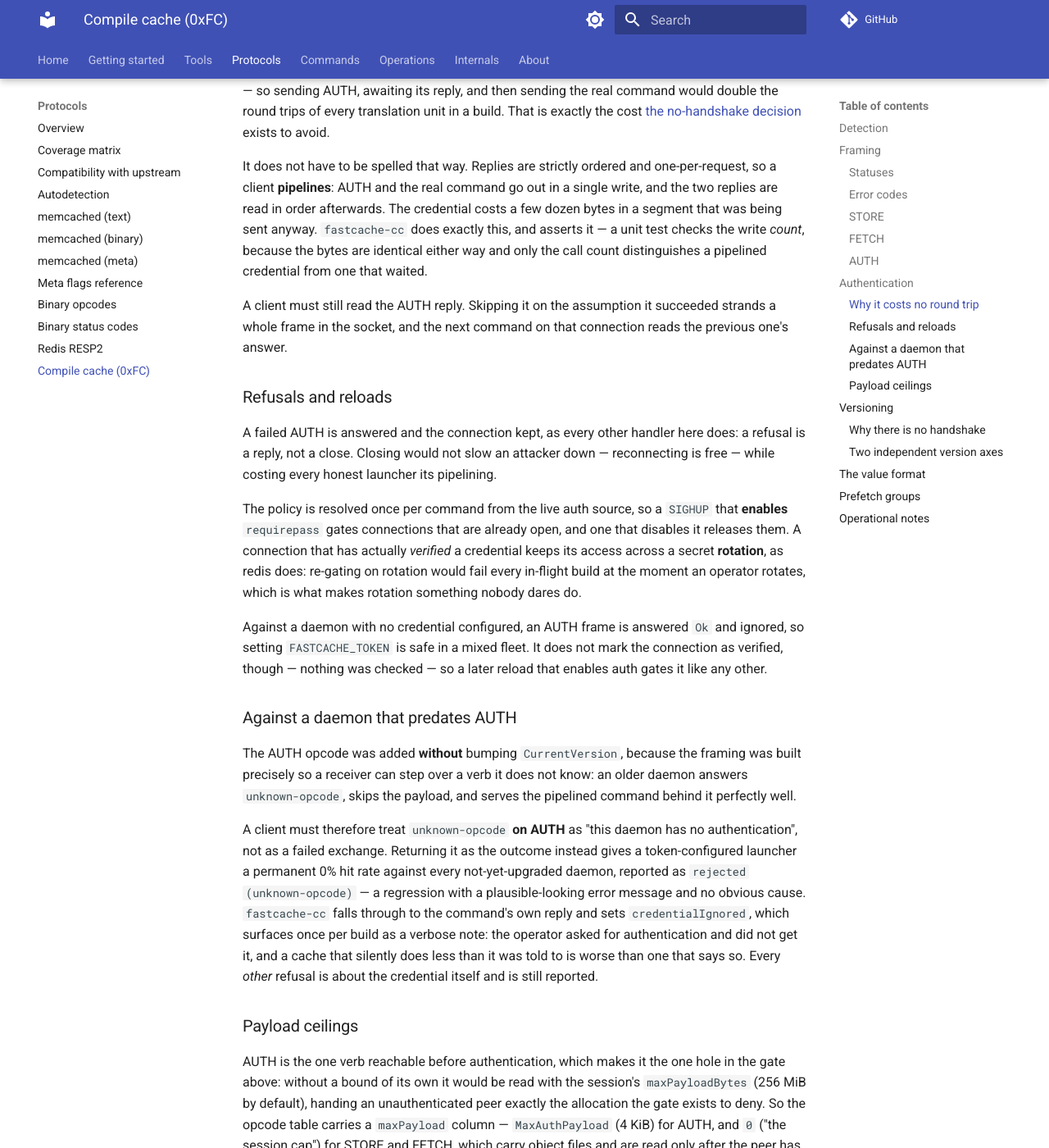
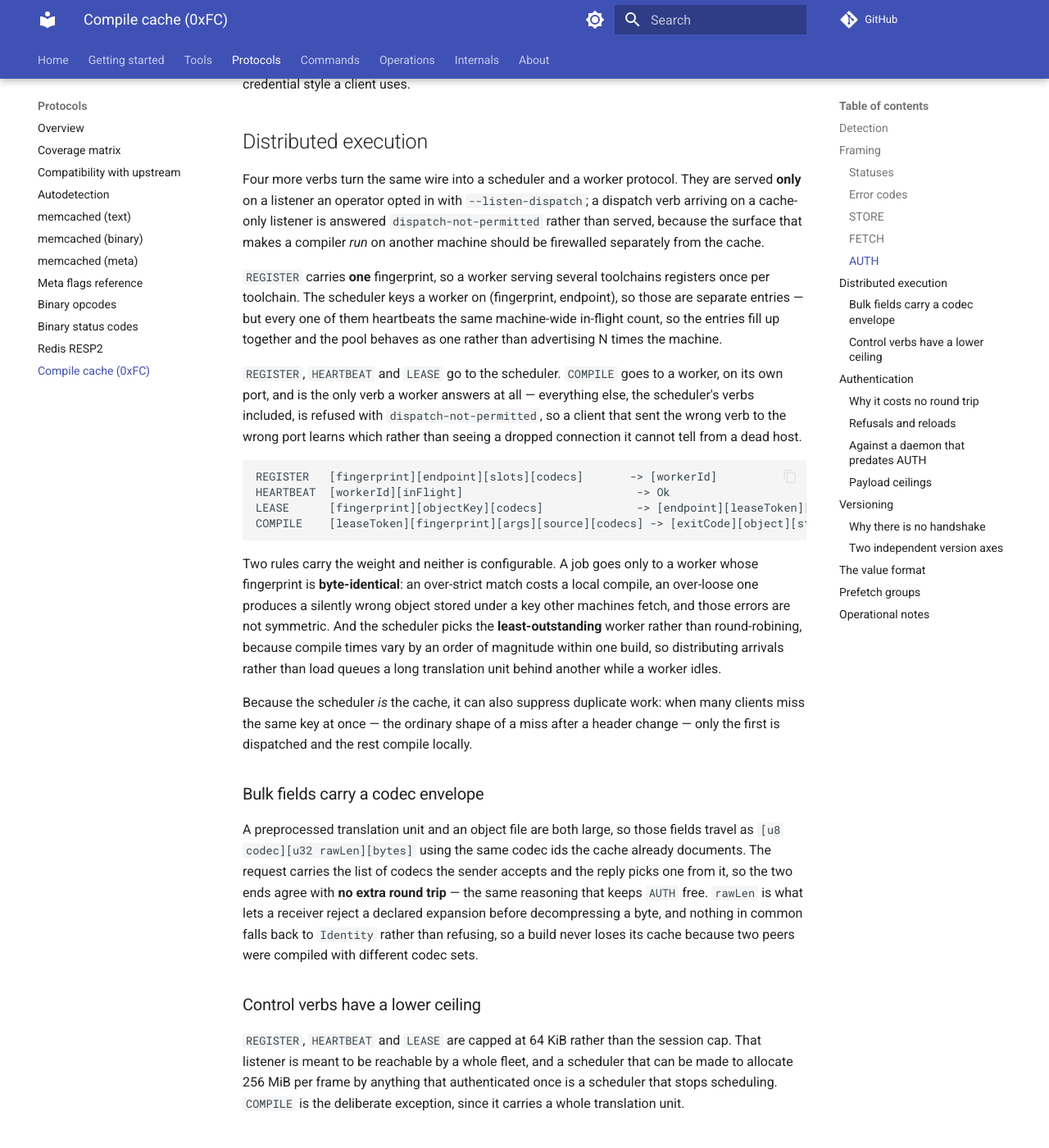
Before and after one commit to LASTRADA-Software/fastcached, an MkDocs documentation site: the page built from docs/protocols/compile-cache.md, in a window 1280 px wide and 1400 px high, scrolled down 3509 px. Shown: the whole window at 82% size. Built offline with MkDocs 1.6.1 and Material for MkDocs 9.7.7, drawn with Linux system fonts in a browser that asks for light colours; comment, search, counter and statistics services are not loaded; some of the changed text lies outside the part shown.

Commit message:
fastcache-compile-node: register every toolchain, and document the feature
--toolchain is documented as repeatable and the job runner honours all of
them, but registration announced `toolchains.begin()->first` -- ONE, and
which one depended on where two hex digests happened to sort in a map. A
worker configured with g++ and clang++ therefore served exactly one of
them; the scheduler never heard about the other, so every job for it fell
back to a local compile with nothing anywhere reporting a reason.

REGISTER carries one fingerprint, so the fix is one registrar per
toolchain. That looks like advertising N times this machine's capacity
and is not: every entry heartbeats the same machine-wide in-flight count,
so once the worker is busy all of its entries report themselves busy
together and the scheduler stops picking any of them. The pool behaves as
one because the number reported describes the machine, not the entry.

The loop counts rather than short-circuits -- one toolchain the scheduler
refuses must not stop the others being announced -- and says "N of M", so
a partial registration is visible rather than being reported as success.

Found while writing the docs, which is the other half of this commit.
Distributed compilation had no documentation at all, which makes it
unusable regardless of how well it works: a tools page covering the
three-process layout, --advertise (the flag whose misconfiguration
presents as "every machine but one falls back"), what a worker refuses to
do and why, socket activation, and the limitations worth knowing before
adopting it -- preprocessing does not distribute, -g embeds the worker's
scratch path, remote diagnostics are not shown. The protocol page gains
the four dispatch verbs, the seven new error codes and the codec
envelope. Every opcode, error value and payload shape in it was checked
against the wire header rather than written from memory; the REGISTER
line was wrong on the first pass, which is how the defect above surfaced.

ResolveToolchains is extracted from main because the addition pushed it
over the cognitive-complexity limit -- and it reads better alone anyway,
being the one part of startup that runs an external process and can take
seconds.

Signed-off-by: Christian Parpart <christian@parpart.family>

````diff
--- a/docs/protocols/compile-cache.md
+++ b/docs/protocols/compile-cache.md
@@ -59,6 +59,10 @@ Which statuses an op may be answered with is table data, not convention:
 | STORE | Ok, Error |
 | FETCH | Ok, Miss, Error |
 | AUTH | Ok, Error |
+| REGISTER | Ok, Error |
+| HEARTBEAT | Ok, Error |
+| LEASE | Ok, Error |
+| COMPILE | Ok, Error |
 
 A miss and a refusal being distinct is the point. When both were the byte `0x00`,
 a client the daemon could not serve saw an endlessly cold cache and no
@@ -76,6 +80,13 @@ diagnostic — the build merely got slower, forever, with nothing to show for it
 | `0x06` | canonicalization-failed | A text region's paths could not be canonicalized. |
 | `0x07` | storage-write-failed | The cache engine refused the write. |
 | `0x08` | unauthenticated | A credential is required and has not been accepted on this connection. |
+| `0x09` | no-worker | No registered worker matches the requested toolchain. |
+| `0x0a` | no-capacity | Every matching worker is at its slot limit. |
+| `0x0b` | already-in-flight | Another client is already compiling this key. |
+| `0x0c` | dispatch-not-permitted | This listener does not serve distributed execution. |
+| `0x0d` | unknown-lease | The lease token is unknown or has expired. |
+| `0x0e` | fingerprint-mismatch | The worker does not serve the toolchain the job names. |
+| `0x0f` | unsupported-codec | No codec in common with what the request offered. |
 
 ### STORE
 
@@ -105,6 +116,66 @@ client localizes it to its own layout.
 An empty `username` asks to be verified against the secret alone — the redis
 `requirepass` form, and the usual one. The field is always present so the frame
 arity does not depend on which credential style a client uses.
+
+## Distributed execution
+
+Four more verbs turn the same wire into a scheduler and a worker protocol. They
+are served **only** on a listener an operator opted in with `--listen-dispatch`;
+a dispatch verb arriving on a cache-only listener is answered
+`dispatch-not-permitted` rather than served, because the surface that makes a
+compiler *run* on another machine should be firewalled separately from the cache.
+
+`REGISTER` carries **one** fingerprint, so a worker serving several toolchains
+registers once per toolchain. The scheduler keys a worker on
+(fingerprint, endpoint), so those are separate entries — but every one of them
+heartbeats the same machine-wide in-flight count, so the entries fill up together
+and the pool behaves as one rather than advertising N times the machine.
+
+`REGISTER`, `HEARTBEAT` and `LEASE` go to the scheduler. `COMPILE` goes to a
+worker, on its own port, and is the only verb a worker answers at all —
+everything else, the scheduler's verbs included, is refused with
+`dispatch-not-permitted`, so a client that sent the wrong verb to the wrong port
+learns which rather than seeing a dropped connection it cannot tell from a dead
+host.
+
+```
+REGISTER   [fingerprint][endpoint][slots][codecs]       -> [workerId]
+HEARTBEAT  [workerId][inFlight]                          -> Ok
+LEASE      [fingerprint][objectKey][codecs]              -> [endpoint][leaseToken][workerCodecs]
+COMPILE    [leaseToken][fingerprint][args][source][codecs] -> [exitCode][object][stdout][stderr]
+```
+
+Two rules carry the weight and neither is configurable. A job goes only to a
+worker whose fingerprint is **byte-identical**: an over-strict match costs a
+local compile, an over-loose one produces a silently wrong object stored under a
+key other machines fetch, and those errors are not symmetric. And the scheduler
+picks the **least-outstanding** worker rather than round-robining, because
+compile times vary by an order of magnitude within one build, so distributing
+arrivals rather than load queues a long translation unit behind another while a
+worker idles.
+
+Because the scheduler *is* the cache, it can also suppress duplicate work: when
+many clients miss the same key at once — the ordinary shape of a miss after a
+header change — only the first is dispatched and the rest compile locally.
+
+### Bulk fields carry a codec envelope
+
+A preprocessed translation unit and an object file are both large, so those
+fields travel as `[u8 codec][u32 rawLen][bytes]` using the same codec ids the
+cache already documents. The request carries the list of codecs the sender
+accepts and the reply picks one from it, so the two ends agree with **no extra
+round trip** — the same reasoning that keeps `AUTH` free. `rawLen` is what lets
+a receiver reject a declared expansion before decompressing a byte, and nothing
+in common falls back to `Identity` rather than refusing, so a build never loses
+its cache because two peers were compiled with different codec sets.
+
+### Control verbs have a lower ceiling
+
+`REGISTER`, `HEARTBEAT` and `LEASE` are capped at 64 KiB rather than the session
+cap. That listener is meant to be reachable by a whole fleet, and a scheduler
+that can be made to allocate 256 MiB per frame by anything that authenticated
+once is a scheduler that stops scheduling. `COMPILE` is the deliberate exception,
+since it carries a whole translation unit.
 
 ## Authentication
 
--- a/mkdocs.yml
+++ b/mkdocs.yml
@@ -81,6 +81,7 @@ nav:
   - Tools:
     - Overview: tools/index.md
     - fastcache-cc (compiler launcher): tools/fastcache-cc.md
+    - fastcache-compile-node (compile worker): tools/fastcache-compile-node.md
     - compile-cache-testclient: tools/compile-cache-testclient.md
   - Protocols:
     - Overview: protocols/overview.md
````
Also changed, not shown: docs/tools/fastcache-compile-node.md (added, +191 -0 lines), docs/tools/index.md (+19 -1 lines), 1 other file.
